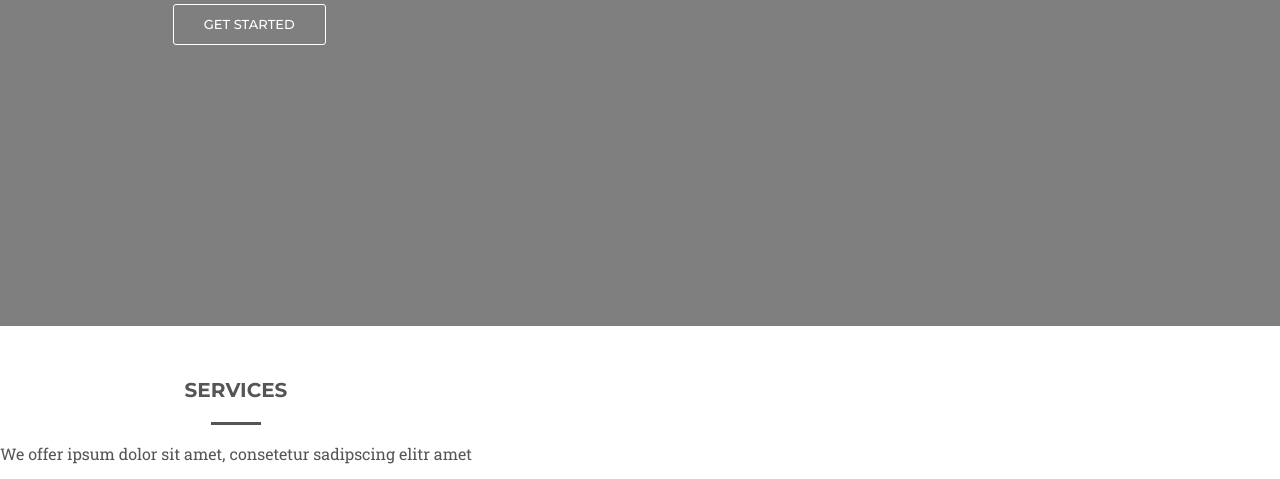
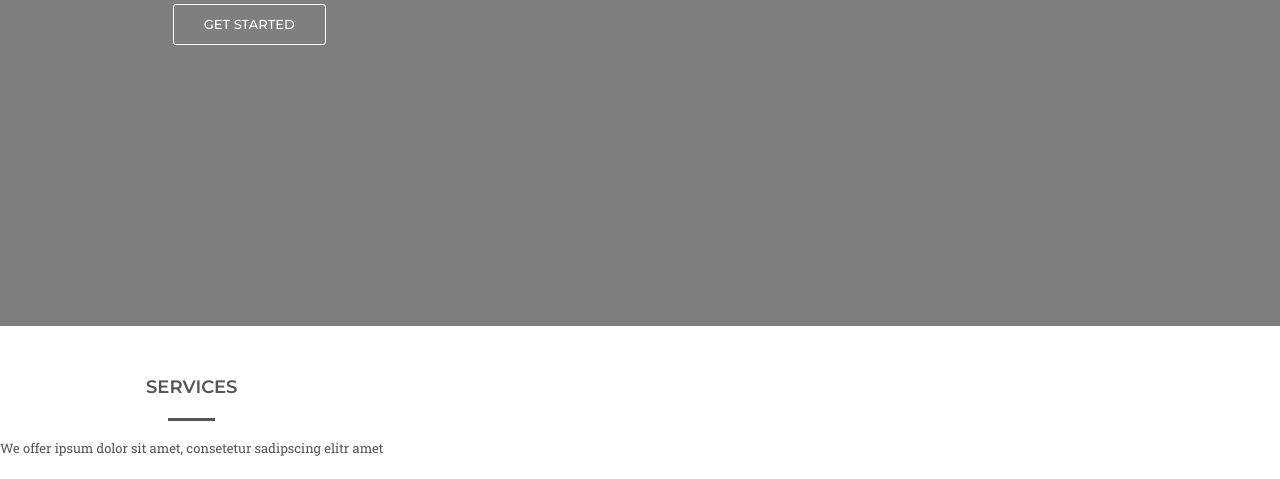
Before and after one commit to angel-20-12/angel-20-12.github.io, a website: page index.html in a window 1280 px wide. Shown: the part 474-953 px from the top of the page. Drawn offline with nearby package versions, Linux system fonts and the light colour scheme; files that its build step writes are made by us from their sources.

Commit message:
добавила макет

```diff
--- a/scss/style.scss
+++ b/scss/style.scss
@@ -119,8 +119,8 @@ main {
 
     h2 {
         font-family: 'Montserrat', sans-serif;
-        font-weight: 700;
-        font-size: 20px;
+        font-weight: 600;
+        font-size: 18px;
         text-transform: uppercase;
         color: #555555;
     }
@@ -128,14 +128,14 @@ main {
     p {
         font-family: 'Roboto Slab', serif;
         font-weight: 400;
-        font-size: 16px;
+        font-size: 13px;
         color: #555555;
     }
 }
 
 .ba-dash {
     height: 3px;
-    width: 50px;
+    width: 47px;
     background-color: #555555;
     margin: 20px auto;
 }
```
Also changed, not shown: 2 other files.
